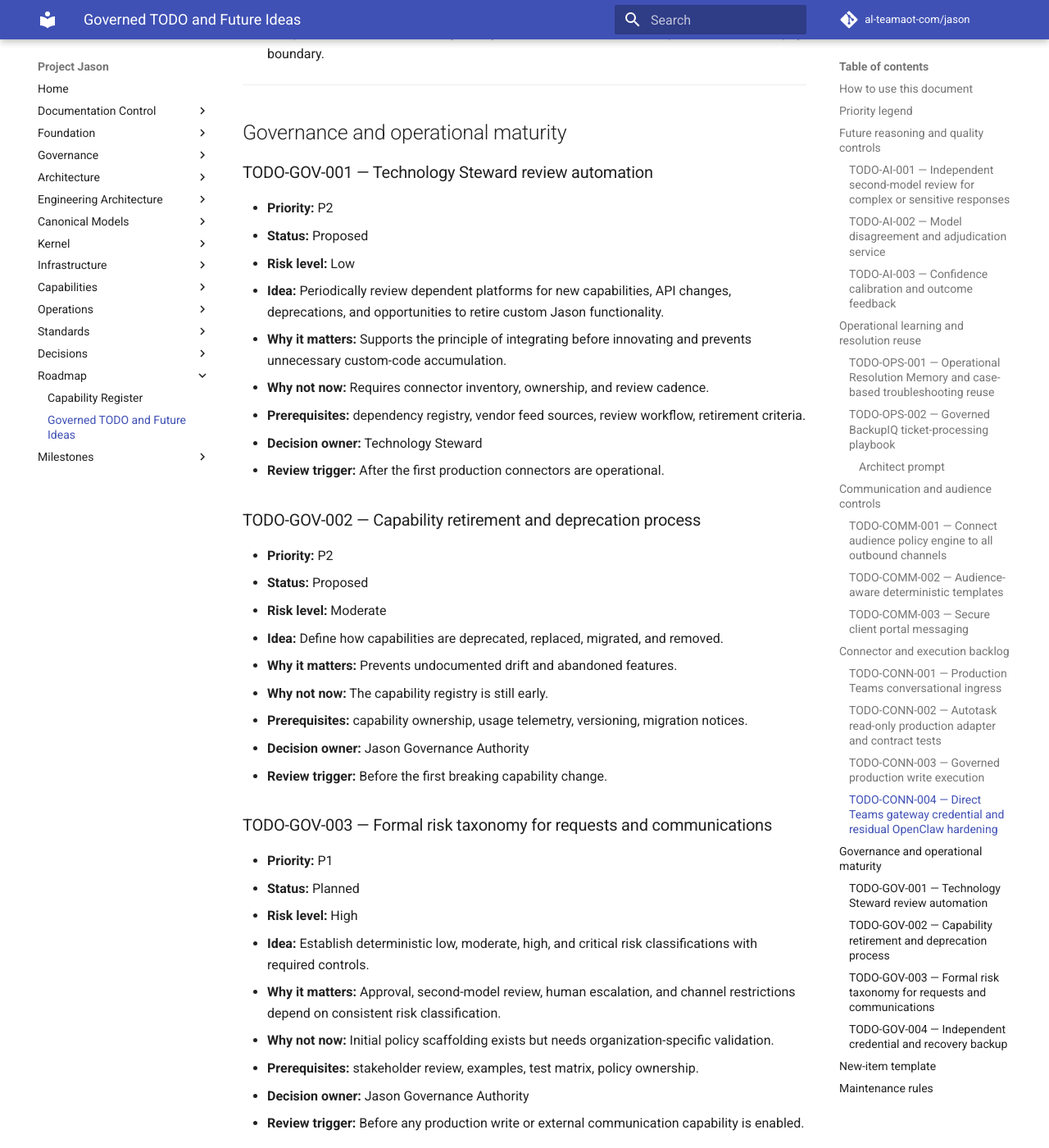
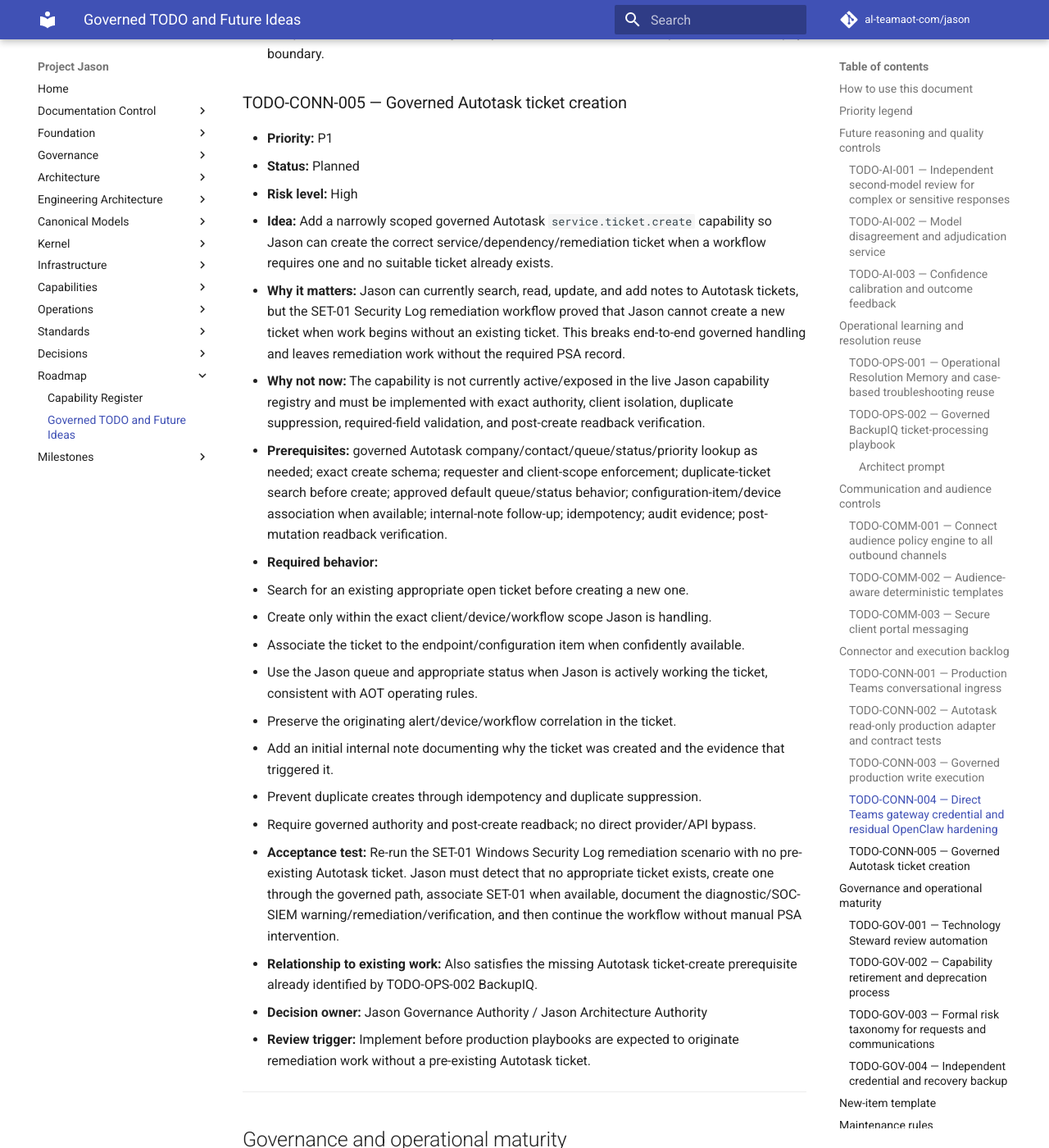
Before and after one commit to al-teamaot-com/jason, an MkDocs documentation site: the page built from docs/roadmaps/Project-Jason-TODO-and-Future-Ideas.md, in a window 1280 px wide and 1400 px high, scrolled down 18664 px. Shown: the whole window at 82% size. Built offline with MkDocs 1.6.1 and Material for MkDocs 9.7.7, drawn with Linux system fonts in a browser that asks for light colours; comment, search, counter and statistics services are not loaded.

Commit message:
Add governed Autotask ticket creation TODO

```diff
--- a/docs/roadmaps/Project-Jason-TODO-and-Future-Ideas.md
+++ b/docs/roadmaps/Project-Jason-TODO-and-Future-Ideas.md
@@ -683,6 +683,30 @@
 - **Decision owner:** Technology Steward / Jason Architecture Authority
 - **Review trigger:** Begin during the next Teams/OpenClaw security-hardening window; complete before the dedicated gateway client secret reaches its first planned rotation/expiry boundary.
 
+
+### TODO-CONN-005 — Governed Autotask ticket creation
+
+- **Priority:** P1
+- **Status:** Planned
+- **Risk level:** High
+- **Idea:** Add a narrowly scoped governed Autotask `service.ticket.create` capability so Jason can create the correct service/dependency/remediation ticket when a workflow requires one and no suitable ticket already exists.
+- **Why it matters:** Jason can currently search, read, update, and add notes to Autotask tickets, but the SET-01 Security Log remediation workflow proved that Jason cannot create a new ticket when work begins without an existing ticket. This breaks end-to-end governed handling and leaves remediation work without the required PSA record.
+- **Why not now:** The capability is not currently active/exposed in the live Jason capability registry and must be implemented with exact authority, client isolation, duplicate suppression, required-field validation, and post-create readback verification.
+- **Prerequisites:** governed Autotask company/contact/queue/status/priority lookup as needed; exact create schema; requester and client-scope enforcement; duplicate-ticket search before create; approved default queue/status behavior; configuration-item/device association when available; internal-note follow-up; idempotency; audit evidence; post-mutation readback verification.
+- **Required behavior:**
+  1. Search for an existing appropriate open ticket before creating a new one.
+  2. Create only within the exact client/device/workflow scope Jason is handling.
+  3. Associate the ticket to the endpoint/configuration item when confidently available.
+  4. Use the Jason queue and appropriate status when Jason is actively working the ticket, consistent with AOT operating rules.
+  5. Preserve the originating alert/device/workflow correlation in the ticket.
+  6. Add an initial internal note documenting why the ticket was created and the evidence that triggered it.
+  7. Prevent duplicate creates through idempotency and duplicate suppression.
+  8. Require governed authority and post-create readback; no direct provider/API bypass.
+- **Acceptance test:** Re-run the SET-01 Windows Security Log remediation scenario with no pre-existing Autotask ticket. Jason must detect that no appropriate ticket exists, create one through the governed path, associate SET-01 when available, document the diagnostic/SOC-SIEM warning/remediation/verification, and then continue the workflow without manual PSA intervention.
+- **Relationship to existing work:** Also satisfies the missing Autotask ticket-create prerequisite already identified by TODO-OPS-002 BackupIQ.
+- **Decision owner:** Jason Governance Authority / Jason Architecture Authority
+- **Review trigger:** Implement before production playbooks are expected to originate remediation work without a pre-existing Autotask ticket.
+
 ---
 
 ## Governance and operational maturity
```
